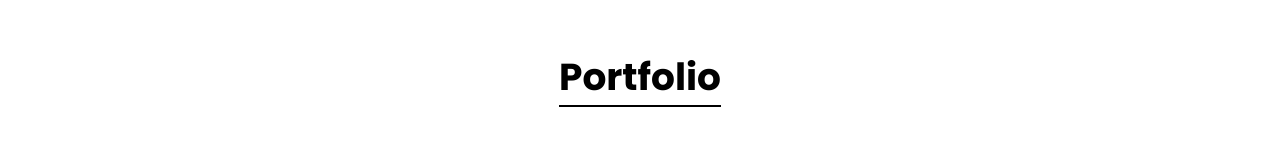
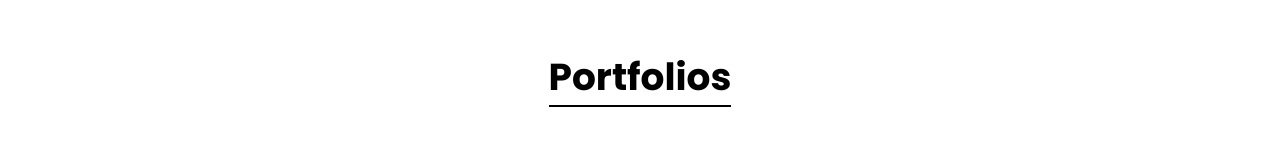
Before and after one commit to Seinki/seinki-personal-portfolio-web, a React (Vite) app: page / in a window 1280 px wide. Shown: the part 4671-4831 px from the top of the page. Built offline with nearby package versions, Linux system fonts and the light colour scheme.

Commit message:
Update title

```diff
--- a/src/component/Portfolio.jsx
+++ b/src/component/Portfolio.jsx
@@ -6,7 +6,7 @@ export default function Portfolio() {
     <section className="container">
       <div className="portfolio">
         <div className="portfolio-title about-title">
-          <h1>Portfolio</h1>
+          <h1>Portfolios</h1>
         </div>
         <div className="card-port-container">
           {/* card 1 */}
```
